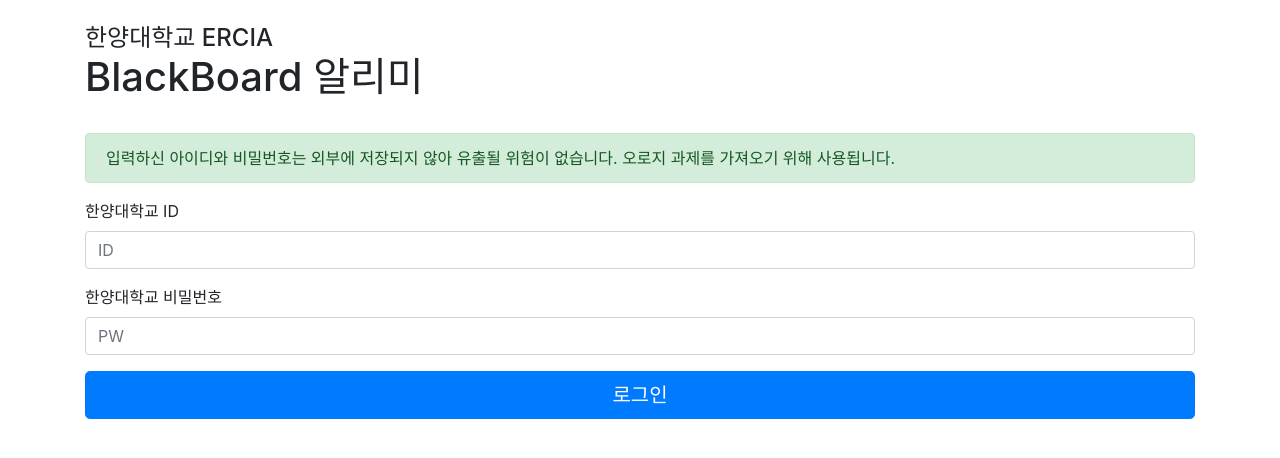
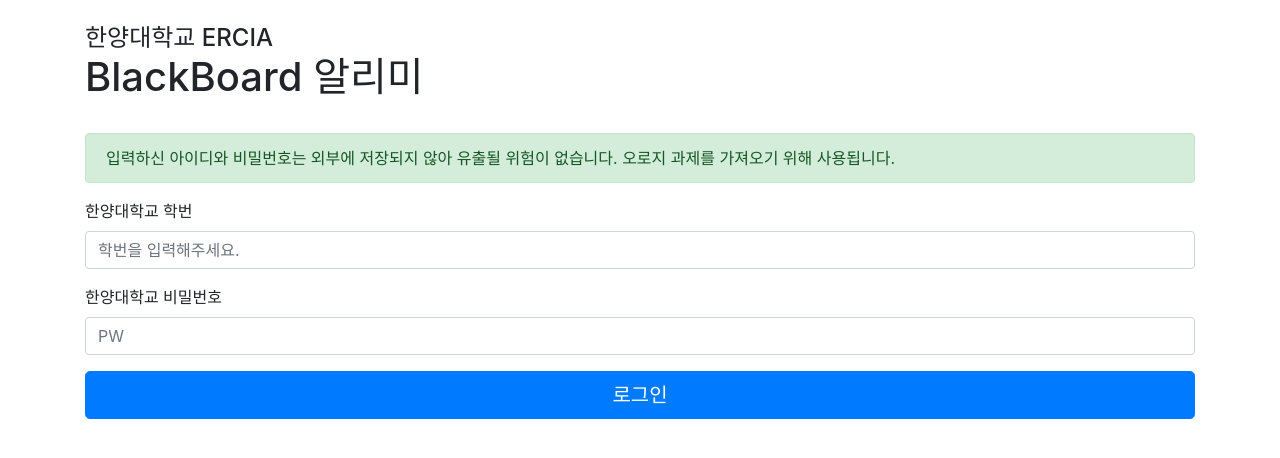
Before and after one commit to dawan0111/blackboard-alarm, a Django app: page /login in a window 1280 px wide. Shown: the top 458 px of the page. Run offline with Django 3.2, Linux system fonts and the light colour scheme; some libraries are stand-ins or nearby versions.

Commit message:
안내 문구 변경

```diff
--- a/blog/templates/blog/post_list.html
+++ b/blog/templates/blog/post_list.html
@@ -12,8 +12,8 @@
         </div>
 
         <div class="form-group">
-            <label for="id">한양대학교 ID</label>
-            <input type="text" class="form-control" placeholder="ID" name="id" id="id">
+            <label for="id">한양대학교 학번</label>
+            <input type="text" class="form-control" placeholder="학번을 입력해주세요." name="id" id="id">
         </div>
         <div class="form-group">
             <label for="pw">한양대학교 비밀번호</label>
```
